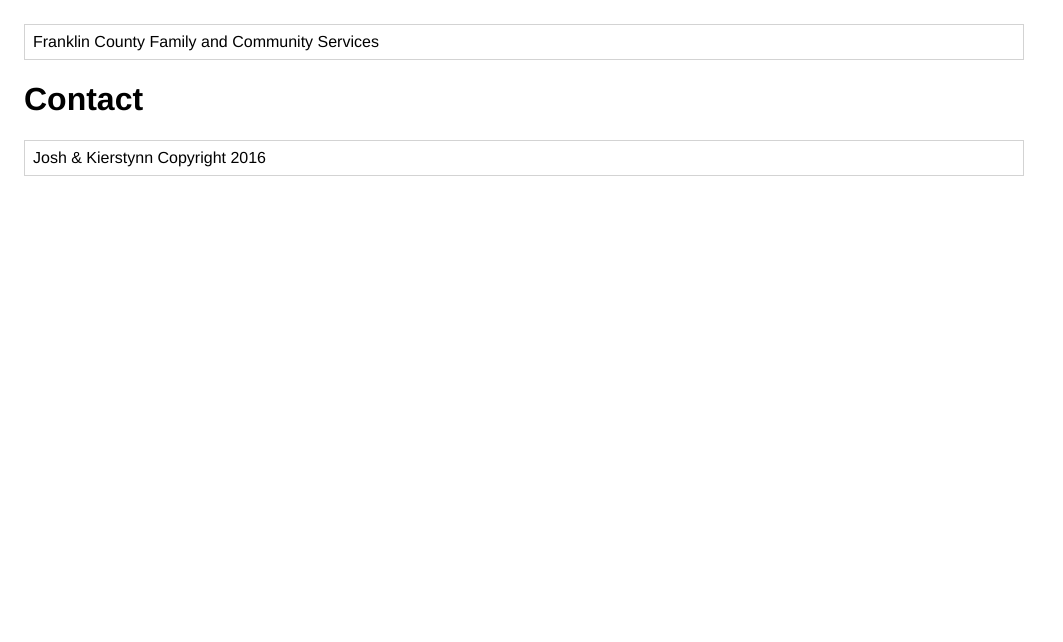
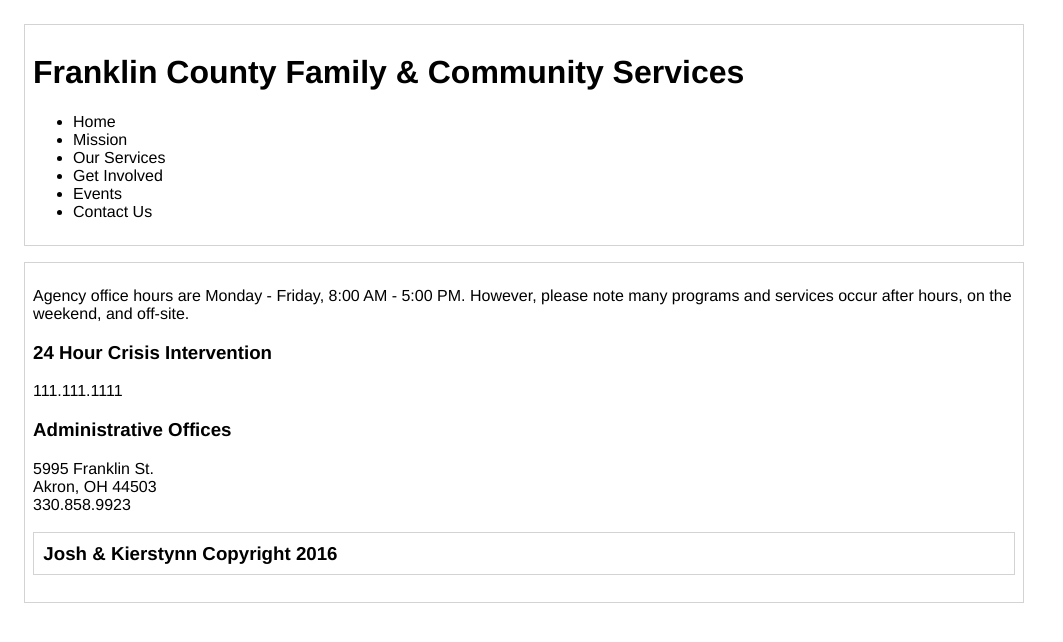
Before and after one commit to KentStateWeb/fall2016-team-1, a plain HTML site: page wireframes/contact.html in a window 1280 px wide. Shown: the whole page, without its empty margins (0-1063 px from the left). Drawn offline with Linux system fonts and the light colour scheme.

Commit message:
Contact us wireframe

```diff
--- a/wireframes/contact.html
+++ b/wireframes/contact.html
@@ -5,11 +5,32 @@
     <meta http-equiv="X-UA-Compatible" content="IE=edge">
     <meta name="viewport" content="width=device-width, initial-scale=1">
     <title>Wireframes</title>
-    <meta name="description" content="Page Description Goes Here">
+    <meta name="Franklin County Family &amp; Community Services" content="Franklin County Family &amp; Community Services Contact page">
   </head>
   <body>
-    <header>Franklin County Family and Community Services</header>
-    <h1>Contact</h2>
+    <header>
+    <h1>Franklin County Family &amp; Community Services</h1>
+    <nav>
+      <ul>
+        <li>Home</li>
+          <li>Mission</li>
+          <li>Our Services</li>
+          <li>Get Involved</li>
+          <li>Events</li>
+          <li>Contact Us</li>
+        </ul>
+      </nav>
+    </header>
+    <main>
+      <p>Agency office hours are Monday - Friday, 8:00 AM - 5:00 PM. However, please note many programs and services occur after hours, on the weekend, and off-site.</p>
+      <h3>24 Hour Crisis Intervention</h3>
+      <p>111.111.1111</p>
+      <h3>Administrative Offices</h3>
+      <p>5995 Franklin St.<br />
+        Akron, OH 44503<br />
+        330.858.9923</p>
+        <h3>
+
             <footer>Josh &amp; Kierstynn Copyright 2016</footer>
       <link href="style.css" rel="stylesheet" type="text/css" media="screen" /> <!-- Add your stylesheet here, before the closing HTML tag -->
   </body>
```
Also changed, not shown: wireframes/index.html (+1 -1 lines), 1 other file.
